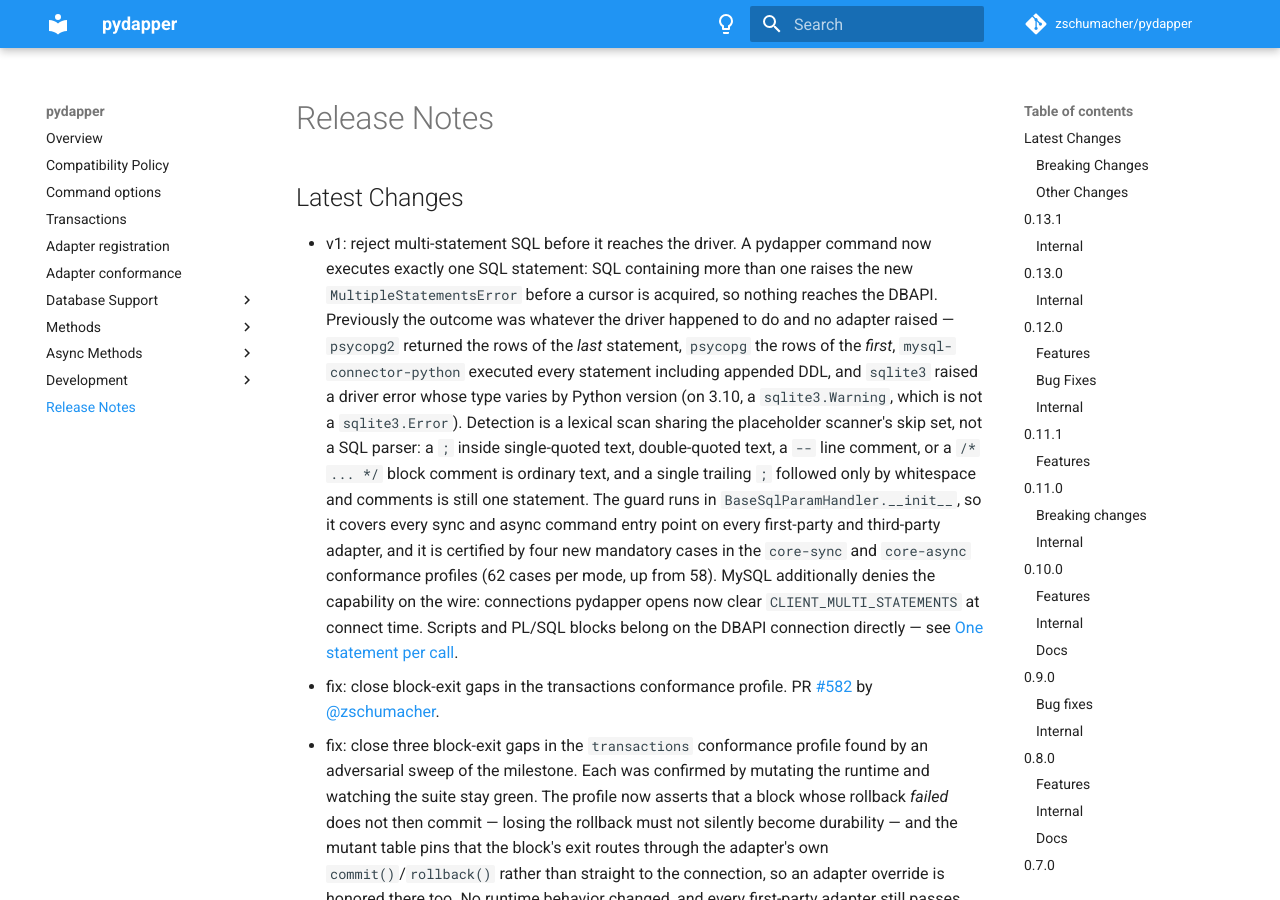
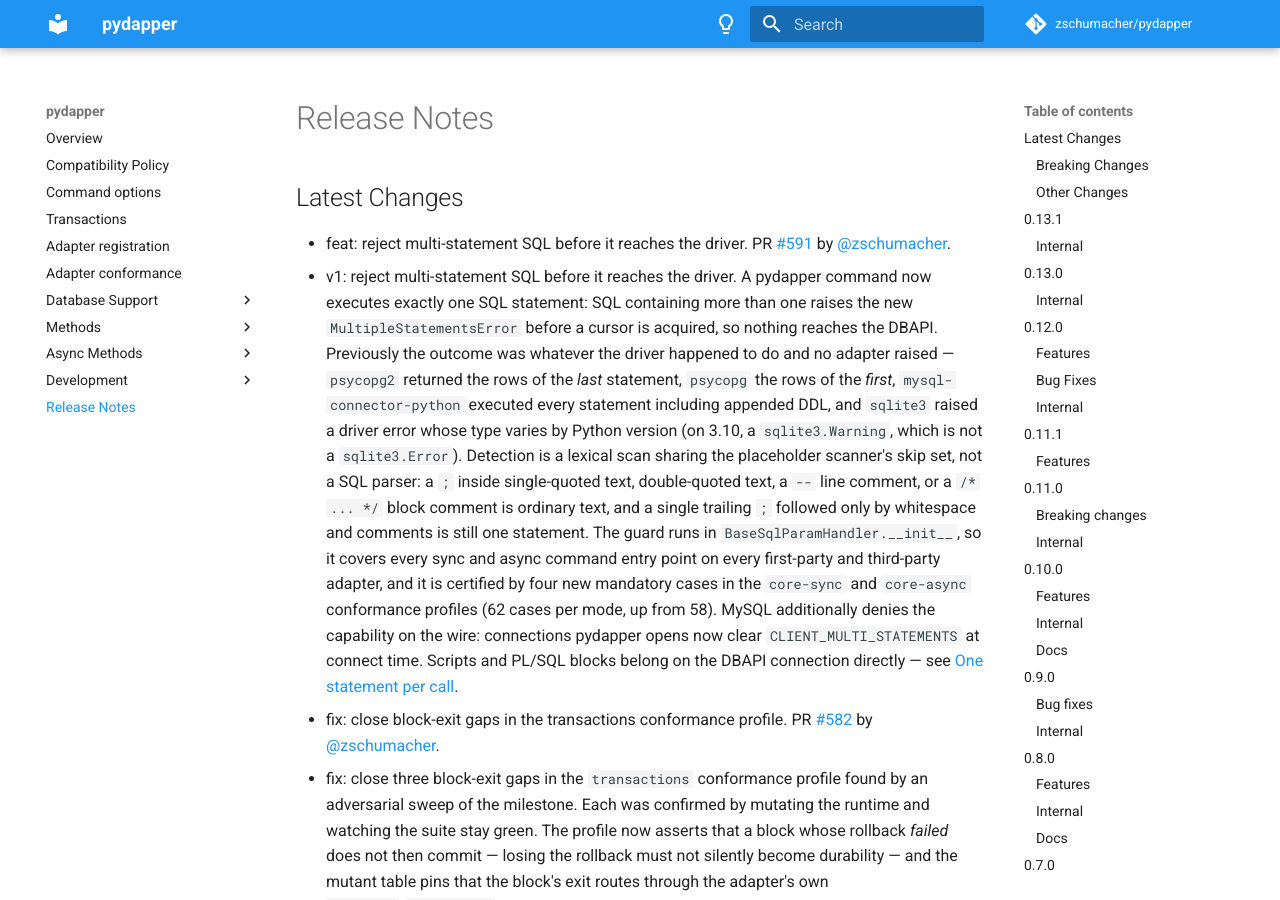
Before and after one commit to zschumacher/pydapper, an MkDocs documentation site: the page built from docs/release_notes.md, in a window 1280 px wide and 900 px high. Built offline with MkDocs 1.6.1 and Material for MkDocs 9.7.7, drawn with Linux system fonts in a browser that asks for light colours; emoji names are drawn with the system emoji font; comment, search, counter and statistics services are not loaded.

Commit message:
📝 Update release notes
[skip ci]

```diff
--- a/docs/release_notes.md
+++ b/docs/release_notes.md
@@ -1,5 +1,6 @@
 ## Latest Changes
 
+* feat: reject multi-statement SQL before it reaches the driver. PR [#591](https://github.com/zschumacher/pydapper/pull/591) by [@zschumacher](https://github.com/zschumacher).
 * v1: reject multi-statement SQL before it reaches the driver. A pydapper command now executes exactly
   one SQL statement: SQL containing more than one raises the new `MultipleStatementsError` before a
   cursor is acquired, so nothing reaches the DBAPI. Previously the outcome was whatever the driver
```
